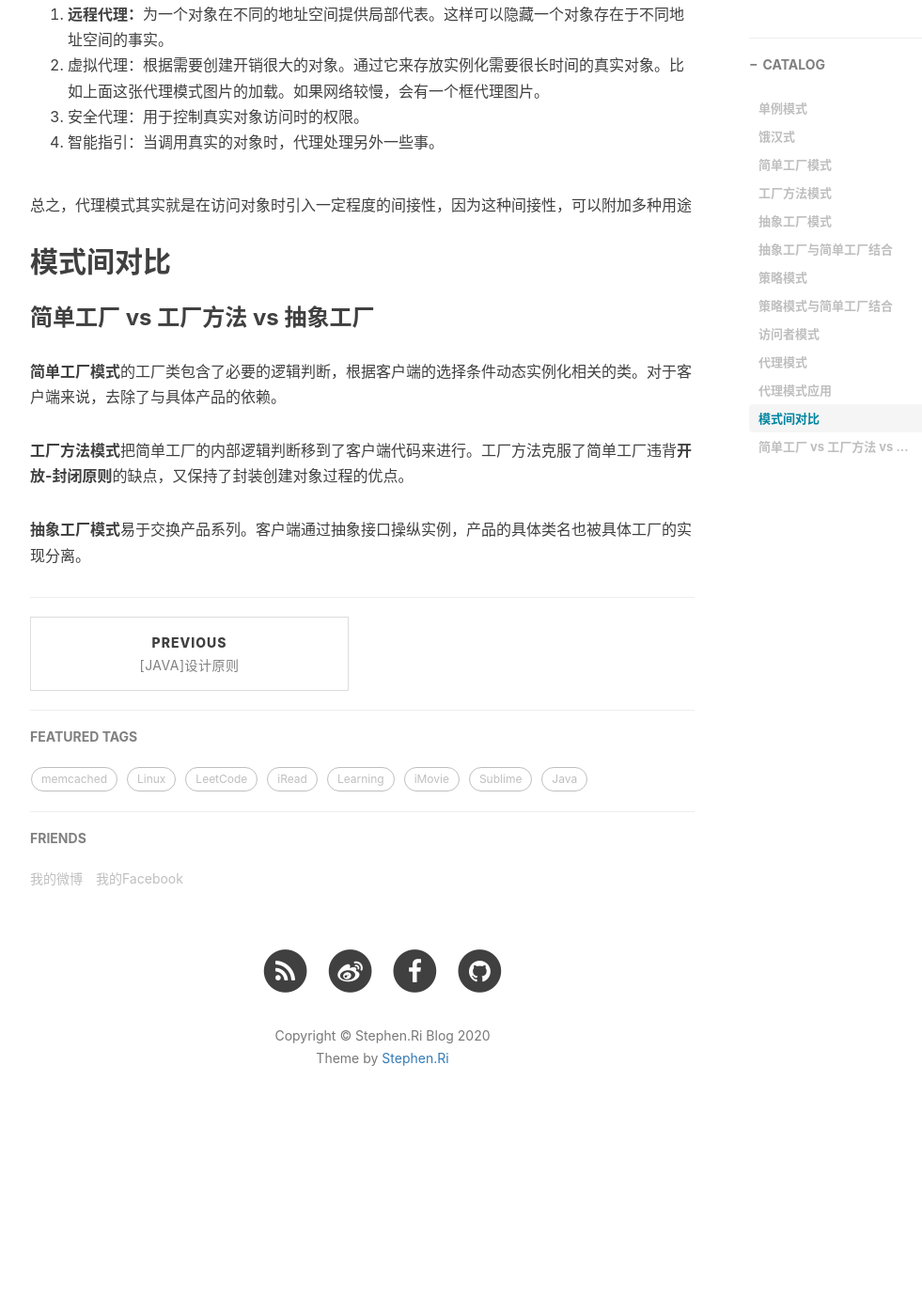
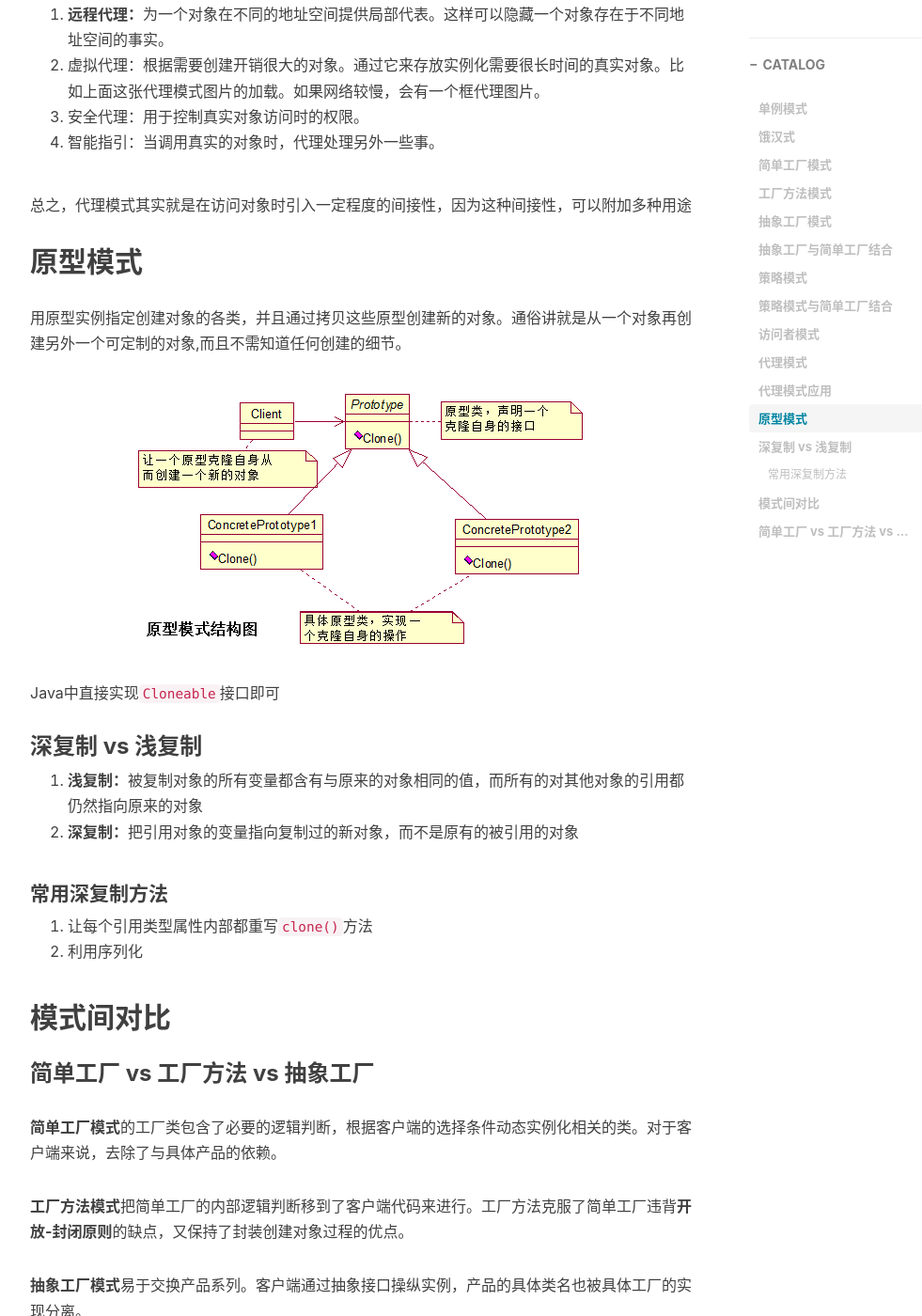
Before and after one commit to StephenRi/StephenRi.github.io, a Jekyll site: the page built from _posts/2020-05-24-[Java]设计模式.md, in a window 1280 px wide and 1400 px high, scrolled down 4557 px. Shown: the whole window at 94% size, without its empty margins (233-1214 px from the left). Built offline with Jekyll 4.4.1, drawn with Linux system fonts in a browser that asks for light colours; nearby versions of some CDN libraries; comment, search, counter and statistics services are not loaded; before the commit the page ends 5760 px from its top, so only the background shows below that.

Commit message:
up pattern

```diff
--- a/_posts/2020-05-24-[Java]设计模式.md
+++ b/_posts/2020-05-24-[Java]设计模式.md
@@ -87,6 +87,24 @@ public class Singleton {
 
 总之，代理模式其实就是在访问对象时引入一定程度的间接性，因为这种间接性，可以附加多种用途
 
+## 原型模式
+
+用原型实例指定创建对象的各类，并且通过拷贝这些原型创建新的对象。通俗讲就是从一个对象再创建另外一个可定制的对象,而且不需知道任何创建的细节。
+
+![原型模式]({{site.baseurl}}/img/imgInBlog/pattern7.png)
+
+Java中直接实现`Cloneable`接口即可
+
+### 深复制 vs 浅复制
+
+1. **浅复制：**被复制对象的所有变量都含有与原来的对象相同的值，而所有的对其他对象的引用都仍然指向原来的对象
+2. **深复制：**把引用对象的变量指向复制过的新对象，而不是原有的被引用的对象
+
+#### 常用深复制方法
+
+1. 让每个引用类型属性内部都重写`clone()`方法
+2. 利用序列化
+
 ## 模式间对比
 
 ### 简单工厂 vs 工厂方法 vs 抽象工厂
```
Also changed, not shown: img/imgInBlog/pattern7.png (added).
